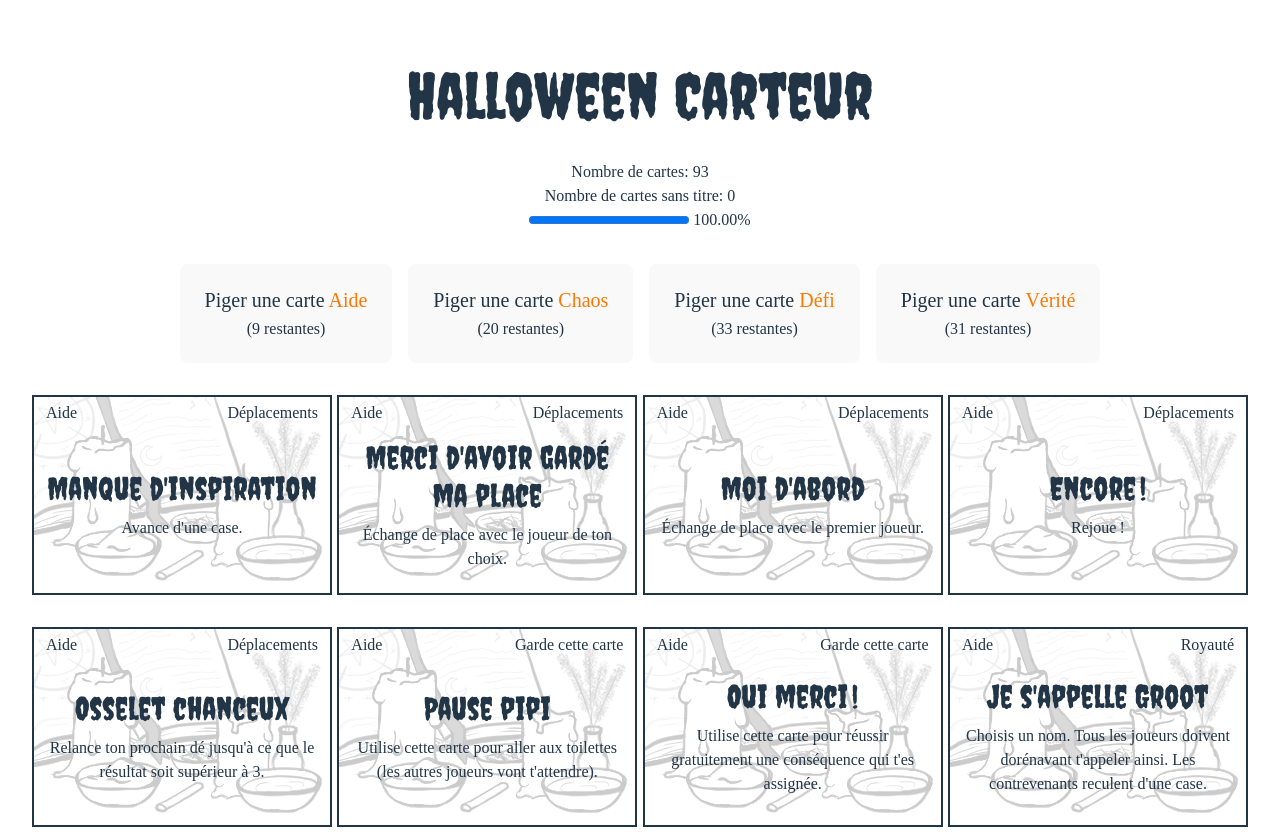
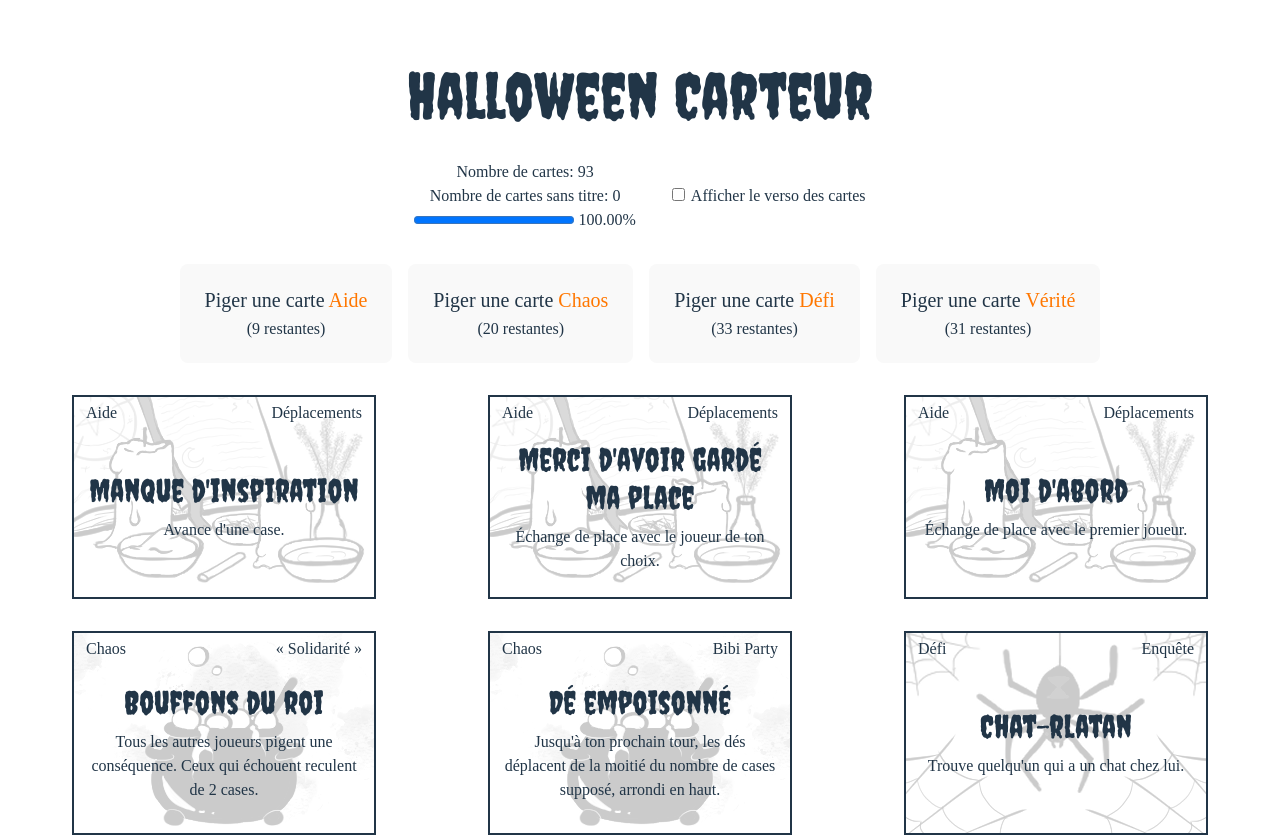
Before and after one commit to beaudry/HalloweenCarteur, a Preact app: page / in a window 1280 px wide. Shown: the top 835 px of the page. Built offline with nearby package versions, Linux system fonts and the light colour scheme; a web font is replaced by a local one.

Commit message:
Ajouter le verso

```diff
--- a/src/app.css
+++ b/src/app.css
@@ -16,13 +16,17 @@ h2 {
 }
 
 #app {
-  max-width: 1280px;
+  max-width: 1200px;
   margin: 0 auto;
   padding: 2rem;
   text-align: center;
 }
 
-#decomptes {
+#panneau-de-controle {
+  display: flex;
+  align-items: center;
+  justify-content: center;
+  gap: 2em;
   margin-bottom: 2rem;
 }
 
@@ -33,10 +37,14 @@ h2 {
   gap: 1rem;
 }
 
-#grille {
+.grille {
   display: flex;
   flex-wrap: wrap;
   justify-content: space-between;
+}
+
+.grille-inversee {
+  flex-direction: row-reverse;
 }
 
 .carte-conteneur {
--- a/src/app.tsx
+++ b/src/app.tsx
@@ -1,3 +1,4 @@
+import { useState } from 'preact/hooks';
 import './app.css'
 import CarteHalloween from './composants/CarteHalloween';
 import Pigeur from './composants/Pigeur';
@@ -18,15 +19,22 @@ const nombreTotalDeCartes = cartes.length;
 const nombreDeCartesAvecTitre = nombreTotalDeCartes - cartesSansTitre.length;
 
 function App() {
+  const [pourImpression, setPourImpression] = useState(false);
+
   return (
     <div>
       <div className="ne-pas-imprimer">
         <h1>Halloween Carteur</h1>
 
-        <div id="decomptes">
-          <div>Nombre de cartes: {nombreTotalDeCartes}</div>
-          <div>Nombre de cartes sans titre: {nombreTotalDeCartes - nombreDeCartesAvecTitre}</div>
-          <div><progress value={nombreDeCartesAvecTitre} max={nombreTotalDeCartes} /> {(nombreDeCartesAvecTitre / nombreTotalDeCartes * 100).toFixed(2)}%</div>
+        <div id="panneau-de-controle">
+          <div>
+            <div>Nombre de cartes: {nombreTotalDeCartes}</div>
+            <div>Nombre de cartes sans titre: {nombreTotalDeCartes - nombreDeCartesAvecTitre}</div>
+            <div><progress value={nombreDeCartesAvecTitre} max={nombreTotalDeCartes} /> {(nombreDeCartesAvecTitre / nombreTotalDeCartes * 100).toFixed(2)}%</div>
+          </div>
+          <div>
+            <label><input type="checkbox" checked={pourImpression} onChange={() => setPourImpression(ancienPourImpression => !ancienPourImpression)} /> Afficher le verso des cartes</label>
+          </div>
         </div>
 
         <div id="conteneur-boutons">
@@ -37,8 +45,8 @@ function App() {
         </div>
       </div>
 
-      <div id="grille">
-        {cartes.map(carte => <div class="carte-conteneur"><CarteHalloween carte={carte} /></div>)}
+      <div className={pourImpression ? "grille grille-inversee" : "grille"}>
+        {cartes.map(carte => <div class="carte-conteneur"><CarteHalloween carte={carte} verso={pourImpression} /></div>)}
       </div>
     </div>
   )
--- a/src/composants/CarteHalloween.css
+++ b/src/composants/CarteHalloween.css
@@ -3,12 +3,25 @@
     border-color: white;
     border-style: solid;
     border-radius: 4px;
-    width: 300px;
-    height: 200px;
+    width: 304px;
+    height: 204px;
     display: flex;
     flex-direction: column;
     padding: 0 0.75rem 0.75rem;
     position: relative;
+    overflow: hidden;
+}
+
+.image {
+    position: absolute;
+    left: 0;
+    top: 0;
+}
+
+.filigrane {
+    filter: grayscale();
+    opacity: 0.2;
+    z-index: -1;
 }
 
 .carte-entete {
--- a/src/composants/CarteHalloween.tsx
+++ b/src/composants/CarteHalloween.tsx
@@ -3,7 +3,8 @@ import Carte from "../modeles/Carte"
 import Filigrane from './Filigrane';
 
 export type CarteHalloweenProps = {
-    carte: Carte
+    carte: Carte,
+    verso: boolean,
 }
 
 const espaceFineInsecable = "\u202f";
@@ -18,9 +19,15 @@ function ajouterLesEspacesSiDesire(chaineAAjuster: string) {
 
 }
 
-function CarteHalloween({ carte }: CarteHalloweenProps) {
+function CarteHalloween({ carte, verso }: CarteHalloweenProps) {
+    if (verso) {
+        return <div className="carte">
+            <Filigrane categorie={carte.categorie} className="image" />
+        </div>
+    }
+
     return <div className="carte">
-        <Filigrane categorie={carte.categorie} />
+        <Filigrane categorie={carte.categorie} className="image filigrane" />
         <div className="carte-entete">
             <span>{carte.categorie}</span>
             {carte.cycle && <span>{carte.cycle}</span>}
--- a/src/composants/Filigrane/Filigrane.tsx
+++ b/src/composants/Filigrane.tsx
@@ -1,13 +1,9 @@
-import "./Filigrane.css"
-import Categorie from "../../modeles/Categorie";
-import aide from '../../images/aide.png';
-import chaos from '../../images/chaos.png';
-import defi from '../../images/defi.png';
-import verite from '../../images/verite.png';
-
-export type FiligraneProps = {
-    categorie: Categorie,
-}
+import { JSX } from 'preact'
+import Categorie from "../modeles/Categorie";
+import aide from '../images/aide.png';
+import chaos from '../images/chaos.png';
+import defi from '../images/defi.png';
+import verite from '../images/verite.png';
 
 function obtenirCheminImage(categorie: Categorie) {
     if (categorie === Categorie.aide) {
@@ -27,17 +23,18 @@ function obtenirCheminImage(categorie: Categorie) {
     }
 }
 
-let fonce = false;
+export type FiligraneProps = {
+    categorie: Categorie,
+} & JSX.HTMLAttributes<HTMLImageElement>
 
-function Filigrane({ categorie }: FiligraneProps) {
-    fonce = !fonce;
+function Filigrane({ categorie, ...others }: FiligraneProps) {
     const cheminImage = obtenirCheminImage(categorie);
 
     if (!cheminImage) {
         return null;
     }
 
-    return <img className="filigrane" src={cheminImage} />;
+    return <img src={cheminImage} {...others} />;
 }
 
 export default Filigrane;
--- a/src/composants/Filigrane/Filigrane.css
+++ /dev/null
@@ -1,8 +0,0 @@
-.filigrane {
-    filter: grayscale();
-    left: -2px;
-    opacity: 0.2;
-    position: absolute;
-    top: -2px;
-    z-index: -1;
-}
--- a/src/composants/Filigrane/index.ts
+++ /dev/null
@@ -1 +0,0 @@
-export { default } from './Filigrane';
--- a/src/donnees/cartes.ts
+++ b/src/donnees/cartes.ts
@@ -5,6 +5,13 @@ const cartes: Carte[] = [
     { categorie: Categorie.aide, cycle: "Déplacements", description: "Avance d'une case.", titre: "Manque d'inspiration" },
     { categorie: Categorie.aide, cycle: "Déplacements", description: "Échange de place avec le joueur de ton choix.", titre: "Merci d'avoir gardé ma place" },
     { categorie: Categorie.aide, cycle: "Déplacements", description: "Échange de place avec le premier joueur.", titre: "Moi d'abord" },
+    { categorie: Categorie.chaos, cycle: "« Solidarité »", description: "Tous les autres joueurs pigent une conséquence. Ceux qui échouent reculent de 2 cases.", titre: "Bouffons du roi" },
+    { categorie: Categorie.chaos, cycle: "Bibi Party", description: "Jusqu'à ton prochain tour, les dés déplacent de la moitié du nombre de cases supposé, arrondi en haut.", titre: "Dé empoisonné" },
+    { categorie: Categorie.defi, cycle: "Enquête", description: "Trouve quelqu'un qui a un chat chez lui.", titre: "Chat-rlatan" },
+    { categorie: Categorie.defi, cycle: "Enquête", description: "Trouve quelqu'un qui a une imprimante 3D chez lui.", titre: "Bonne impression" },
+    { categorie: Categorie.verite, cycle: "Halloween", description: "Qu'est-ce que la maison de riches donnait quand tu passais l'Halloween?", titre: "Butin" },
+    { categorie: Categorie.verite, cycle: "Halloween", description: "Quel bonbon espérais-tu obtenir quand tu passais l'Halloween?", titre: "Désir" },
+
     { categorie: Categorie.aide, cycle: "Déplacements", description: "Rejoue!", titre: "Encore!" },
     { categorie: Categorie.aide, cycle: "Déplacements", description: "Relance ton prochain dé jusqu'à ce que le résultat soit supérieur à 3.", titre: "Osselet chanceux" },
     { categorie: Categorie.aide, cycle: "Garde cette carte", description: "Utilise cette carte pour aller aux toilettes (les autres joueurs vont t'attendre).", titre: "Pause pipi" },
@@ -12,8 +19,6 @@ const cartes: Carte[] = [
     { categorie: Categorie.aide, cycle: "Royauté", description: "Choisis un nom. Tous les joueurs doivent dorénavant t'appeler ainsi. Les contrevenants reculent d'une case.", titre: "Je s'appelle Groot" },
     { categorie: Categorie.aide, cycle: "Voleur", description: "Jusqu'à ton prochain tour, tu peux obliger quelqu'un à avancer ton pion plutôt que le sien.", titre: "Possession" },
 
-    { categorie: Categorie.chaos, cycle: "« Solidarité »", description: "Tous les autres joueurs pigent une conséquence. Ceux qui échouent reculent de 2 cases.", titre: "Bouffons du roi" },
-    { categorie: Categorie.chaos, cycle: "Bibi Party", description: "Jusqu'à ton prochain tour, les dés déplacent de la moitié du nombre de cases supposé, arrondi en haut.", titre: "Dé empoisonné" },
     { categorie: Categorie.chaos, cycle: "Bibi Party", description: "Jusqu'à ton prochain tour, les lancers de dés font reculer les pions.", titre: "Brouillard" },
     { categorie: Categorie.chaos, cycle: "Garde cette carte", description: "Utilise cette carte pour doubler la conséquence de quelqu'un. La punition est aussi doublée.", titre: "Portions doubles" },
     { categorie: Categorie.chaos, cycle: "Garde cette carte", description: "Utilise cette carte pour faire piger une nouvelle conséquence à quelqu'un.", titre: "Non merci!" },
@@ -33,8 +38,6 @@ const cartes: Carte[] = [
     { categorie: Categorie.chaos, cycle: "Spécial", description: "Les pions bougent dorénavant de l'autre côté. Le départ et le but sont inversés.", titre: "Versa" },
     { categorie: Categorie.chaos, cycle: "Spécial", description: "Les pions bougent dorénavant de l'autre côté. Le départ et le but sont inversés.", titre: "Vice" },
 
-    { categorie: Categorie.defi, cycle: "Enquête", description: "Trouve quelqu'un qui a un chat chez lui.", titre: "Chat-rlatan" },
-    { categorie: Categorie.defi, cycle: "Enquête", description: "Trouve quelqu'un qui a une imprimante 3D chez lui.", titre: "Bonne impression" },
     { categorie: Categorie.defi, cycle: "Enquête", description: "Trouve quelqu'un qui est encore aux études.", titre: "Martyr.e" },
     { categorie: Categorie.defi, cycle: "Enquête", description: "Trouve quelqu'un qui est venu en autobus.", titre: "Combustion" },
     { categorie: Categorie.defi, cycle: "Enquête", description: "Trouve quelqu'un qui est venu en voiture.", titre: "Pégaze" },
@@ -67,8 +70,6 @@ const cartes: Carte[] = [
     { categorie: Categorie.defi, cycle: "Social", description: "Trouve un.e non-joueur.euse et viens nous le.a présenter en quelques phrases.", titre: "Recrutement" },
     { categorie: Categorie.defi, cycle: "Social", description: "Va changer la chanson qui joue et mets celle de ton choix. Chante-la (la table doit t'entendre).", titre: "Perce-oreilles" },
 
-    { categorie: Categorie.verite, cycle: "Halloween", description: "Qu'est-ce que la maison de riches donnait quand tu passais l'Halloween?", titre: "Butin" },
-    { categorie: Categorie.verite, cycle: "Halloween", description: "Quel bonbon espérais-tu obtenir quand tu passais l'Halloween?", titre: "Désir" },
     { categorie: Categorie.verite, cycle: "Halloween", description: "Quel bonbon ne mangeais-tu jamais quand tu passais l'Halloween?", titre: "Beurk" },
     { categorie: Categorie.verite, cycle: "Halloween", description: "Quel est ton film d'Halloween préféré?", titre: "Netflix & Kill" },
     { categorie: Categorie.verite, cycle: "Halloween", description: "Quel genre de sac utilisais-tu quand tu passais l'Halloween?", titre: "Puissant fond" },
```
